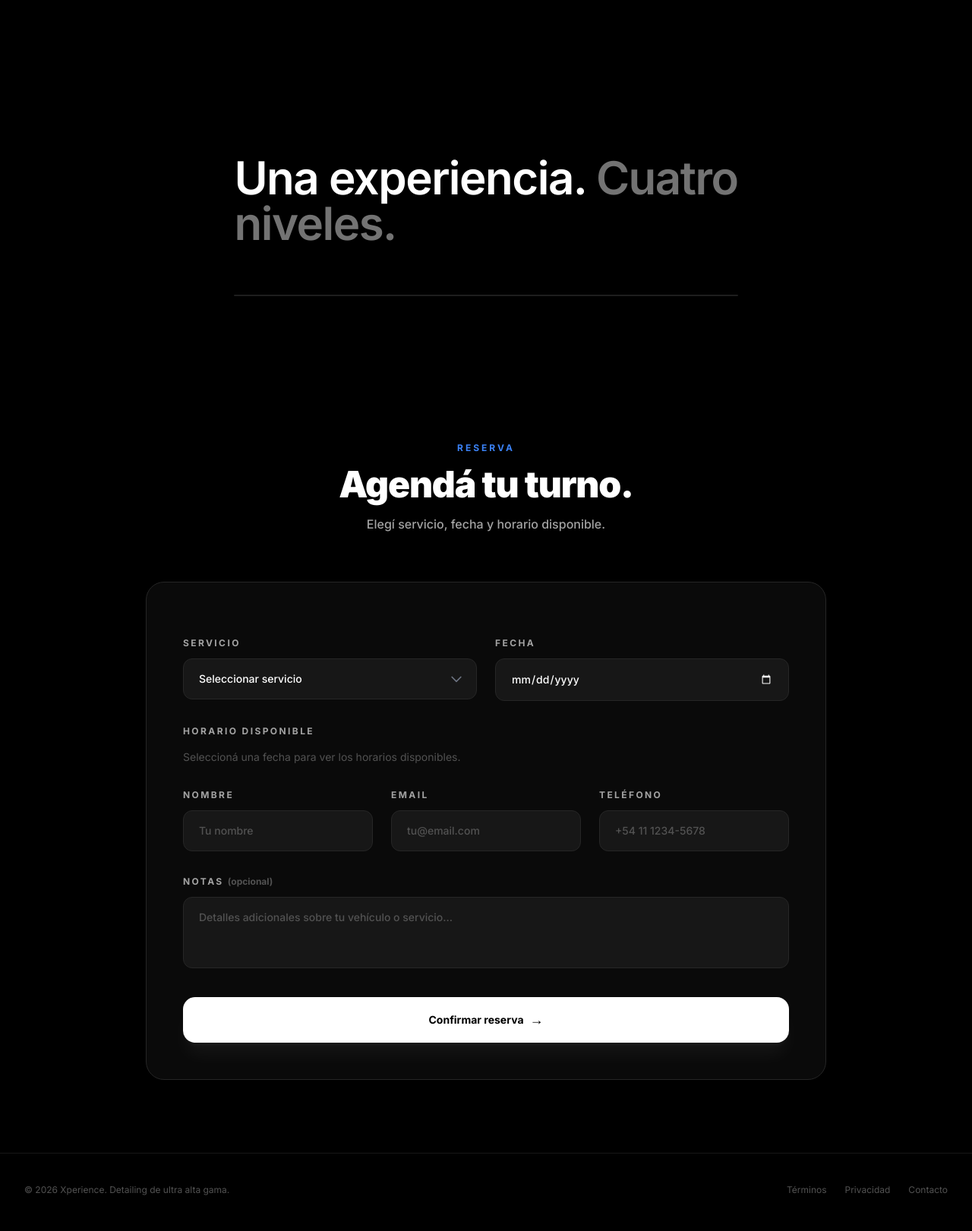
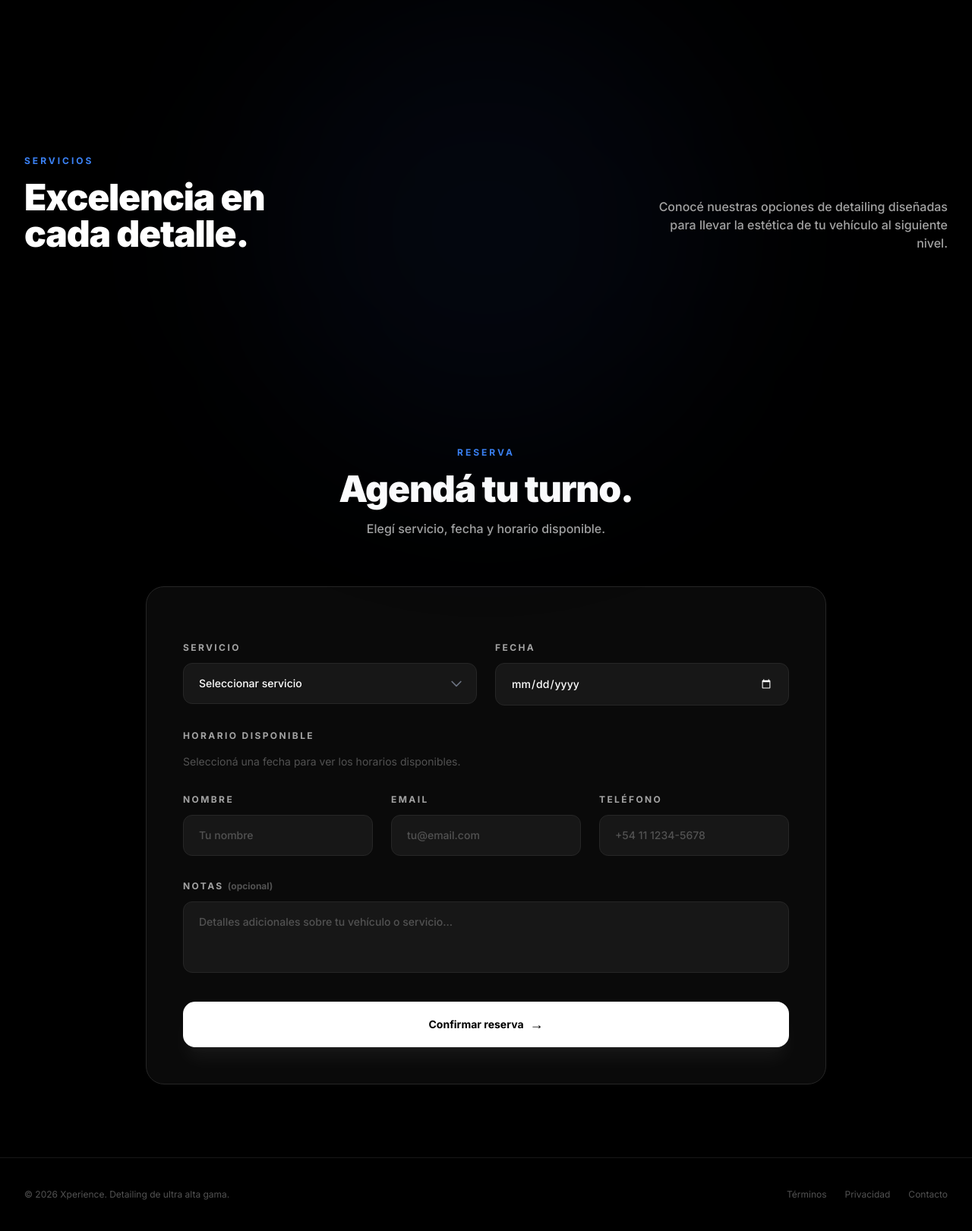
Before and after one commit to LukasGarrido/LevelWorks, a FastAPI app: page /api/servicios in a window 1280 px wide. Shown: the part 1176-2797 px from the top of the page at 76% size. Before the commit the page ends 2750 px from the top, so only its background shows below. Run offline with FastAPI, Linux system fonts and the light colour scheme; data that the repository does not hold is empty; some libraries are stand-ins or nearby versions.

Commit message:
Desarrollo de endpoints para reservas y clientes (admin)

```diff
--- a/app/routes/api.py
+++ b/app/routes/api.py
@@ -92,6 +92,49 @@ async def editar_servicio(
     except Exception as e:
         await db.rollback()
         raise HTTPException(status_code=400, detail=f"Error al editar servicio: {str(e)}")
+
+
+#Endpoints para ver reservas
+@router.get("/admin/listado/reservas")
+async def obtener_reservas(
+    db: AsyncSession = Depends(get_db)
+):
+    try:
+        stmt = select(Reservation).order_by(Reservation.id)
+        result = await db.execute(stmt)
+        reservas = result.scalars().all()
+        return reservas
+    except Exception as e:
+        raise HTTPException(status_code=400, detail=f"Error al obtener reservas: {str(e)}")
+
+@router.get("/admin/listado/clientes")
+async def obtener_clientes(
+    db: AsyncSession = Depends(get_db)
+):
+    try:
+        stmt = select(Client).order_by(Client.id)
+        result = await db.execute(stmt)
+        clientes = result.scalars().all()
+        return clientes
+    except Exception as e:
+        raise HTTPException(status_code=400, detail=f"Error al obtener clientes: {str(e)}")
+
+@router.get("/admin/listado/reservas/{id}")
+async def obtener_reserva(
+    id: int,
+    db: AsyncSession = Depends(get_db)
+):
+    try:
+        stmt = select(Reservation).where(Reservation.id == id)
+        result = await db.execute(stmt)
+        reserva = result.scalar_one_or_none()
+        if not reserva:
+            raise HTTPException(status_code=404, detail="Reserva no encontrada")
+        return reserva
+    except Exception as e:
+        raise HTTPException(status_code=400, detail=f"Error al obtener reserva: {str(e)}")
+
+
 
 #------------------------------------------------------------------------------------------------------------------
 
--- a/app/templates/base.html
+++ b/app/templates/base.html
@@ -40,7 +40,7 @@
     class="h-full bg-black text-white antialiased font-sans flex flex-col selection:bg-neutral-800 selection:text-white">
 
 
-    <header class="w-full bg-black/80 backdrop-blur-sm sticky top-0 z-50">
+    <header class="w-full bg-black/80 backdrop-blur-md fixed top-0 left-0 right-0 z-50 border-b border-neutral-900/50 transition-all duration-300">
         <div class="mx-auto max-w-7xl px-8 h-24 flex items-center justify-between">
             <a href="/" class="text-2xl font-bold tracking-tight text-white hover:opacity-90 transition-opacity">
                 Xperience<span class="text-blue-600">.</span>
@@ -63,7 +63,7 @@
             </div>
         </div>
     </header>
-    <main class="flex-grow flex flex-col justify-center">
+    <main class="flex-grow flex flex-col justify-center pt-24">
         {% block content %}{% endblock %}
     </main>
 
--- a/app/templates/index.html
+++ b/app/templates/index.html
@@ -223,42 +223,65 @@
 </div>
 
 
-<section id="servicios" class="mx-auto max-w-7xl px-6 lg:px-8 py-24 flex flex-col items-start justify-center">
+<section id="servicios" class="py-24 relative">
+    <!-- Efecto de brillo de fondo sutil -->
+    <div class="absolute top-1/2 left-1/2 -translate-x-1/2 -translate-y-1/2 w-[600px] h-[600px] bg-blue-900/10 rounded-full blur-[120px] pointer-events-none"></div>
 
-    <div class="w-full text-left mb-16">
-        <h2 class="text-4xl md:text-5xl lg:text-6xl font-semibold tracking-tight text-white leading-tight">
-            Una experiencia. <span class="text-neutral-500">Cuatro</span><br>
-            <span class="text-neutral-500">niveles.</span>
+    <div class="mx-auto max-w-7xl px-8 relative z-10">
+        <!-- Header -->
+        <div class="flex flex-col md:flex-row md:items-end md:justify-between gap-6 mb-16">
+            <div>
+                <span class="text-xs font-bold tracking-[0.25em] uppercase text-blue-500 mb-4 block">Servicios</span>
+                <h2 class="text-4xl md:text-5xl font-black tracking-tight leading-[1.1] text-white">
+                    Excelencia en<br>cada detalle.
                 </h2>
             </div>
-
-    <div
-        class="w-full grid grid-cols-1 md:grid-cols-2 rounded-xl border border-neutral-800/80 overflow-hidden bg-black">
-
-        {% for servicio in servicios %}
-        <div class="p-8 lg:p-14 flex flex-col justify-between h-72 hover:bg-white/[0.02] transition-colors duration-300
-        {# Truco de Tailwind para mantener los bordes limpios en la cuadrícula de 2 columnas #}
-        border-b border-neutral-800/80
-        {% if loop.index is odd %}md:border-r{% endif %}
-        {% if loop.last or (loop.length == 4 and loop.index > 2) %}md:border-b-0{% endif %}">
-
-            <div class="flex justify-between items-center text-xs">
-                <span class="text-neutral-600 font-mono tracking-wider">0{{ loop.index }}</span>
-                <span class="text-neutral-400">Desde ${{ "{:,.0f}".format(servicio.price) }}</span>
+            <p class="text-neutral-400 text-sm md:text-base max-w-sm leading-relaxed font-medium md:text-right">
+                Conocé nuestras opciones de detailing diseñadas para llevar la estética de tu vehículo al siguiente nivel.
+            </p>
         </div>
 
+        <!-- Grid de Servicios (dinámica: funciona para pocos o muchos servicios) -->
+        <div class="grid grid-cols-1 md:grid-cols-2 lg:grid-cols-3 gap-6">
+            {% for servicio in servicios %}
+            <div class="group relative p-8 rounded-2xl bg-[#0a0a0c] border border-neutral-800/60 hover:border-blue-500/30 transition-all duration-500 hover:-translate-y-1 hover:shadow-2xl hover:shadow-blue-500/10 flex flex-col h-full overflow-hidden">
+
+                <!-- Gradiente overlay al hacer hover -->
+                <div class="absolute inset-0 bg-gradient-to-br from-blue-500/5 to-transparent opacity-0 group-hover:opacity-100 transition-opacity duration-500"></div>
+
+                <div class="relative z-10 flex flex-col h-full">
+                    <!-- Top row: número y precio -->
+                    <div class="flex justify-between items-center mb-10">
+                        <span class="text-neutral-700 font-mono text-sm tracking-widest font-semibold">{{ "%02d"|format(loop.index) }}</span>
+                        <span class="px-3 py-1 rounded-full bg-white/5 border border-white/10 text-neutral-300 text-xs font-medium backdrop-blur-sm">
+                            Desde ${{ "{:,.0f}".format(servicio.price) }}
+                        </span>
+                    </div>
+
+                    <!-- Contenido -->
                     <div class="mt-auto">
-                <h3 class="text-2xl lg:text-3xl font-medium text-white mb-6 tracking-tight">
+                        <h3 class="text-2xl font-bold text-white mb-3 tracking-tight group-hover:text-blue-400 transition-colors duration-300">
                             {{ servicio.name }}
                         </h3>
-                <p class="text-xs text-neutral-500 mb-2 font-mono">// {{ servicio.duration_minutes }} MIN</p>
-                <div class="w-8 h-[1px] bg-neutral-700"></div>
+
+                        {% if servicio.description %}
+                        <p class="text-sm text-neutral-400 leading-relaxed mb-6 line-clamp-3">
+                            {{ servicio.description }}
+                        </p>
+                        {% else %}
+                        <div class="mb-6"></div>
+                        {% endif %}
+
+                        <div class="flex items-center gap-2 text-xs text-neutral-500 font-mono">
+                            <svg class="w-4 h-4" fill="none" stroke="currentColor" viewBox="0 0 24 24"><path stroke-linecap="round" stroke-linejoin="round" stroke-width="2" d="M12 8v4l3 3m6-3a9 9 0 11-18 0 9 9 0 0118 0z"></path></svg>
+                            {{ servicio.duration_minutes }} MIN
+                        </div>
+                    </div>
                 </div>
             </div>
             {% endfor %}
-
         </div>
-
+    </div>
 </section>
 
 <section id="reserva" class="py-24">
```
Lines whose indentation alone changed are shown as unchanged.
